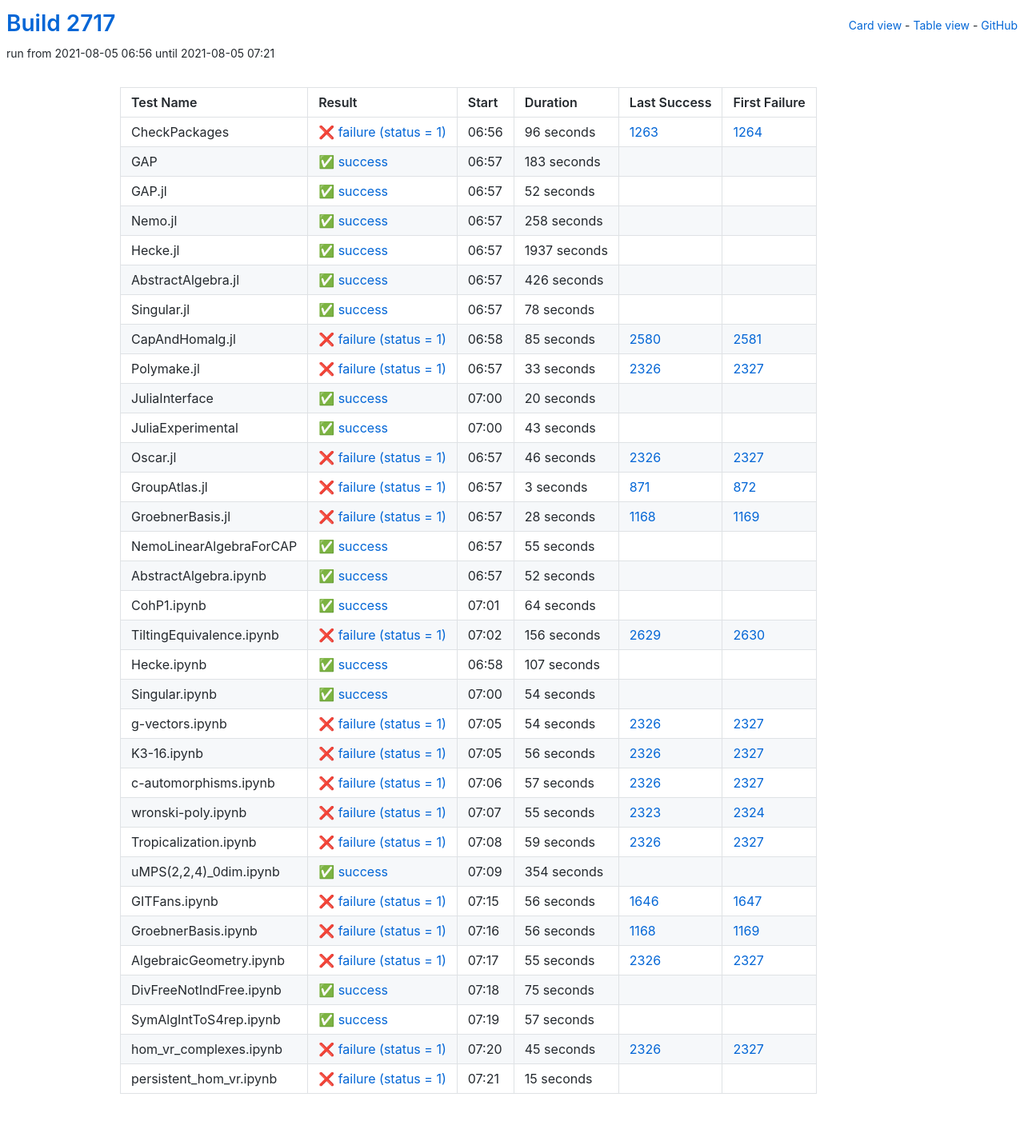
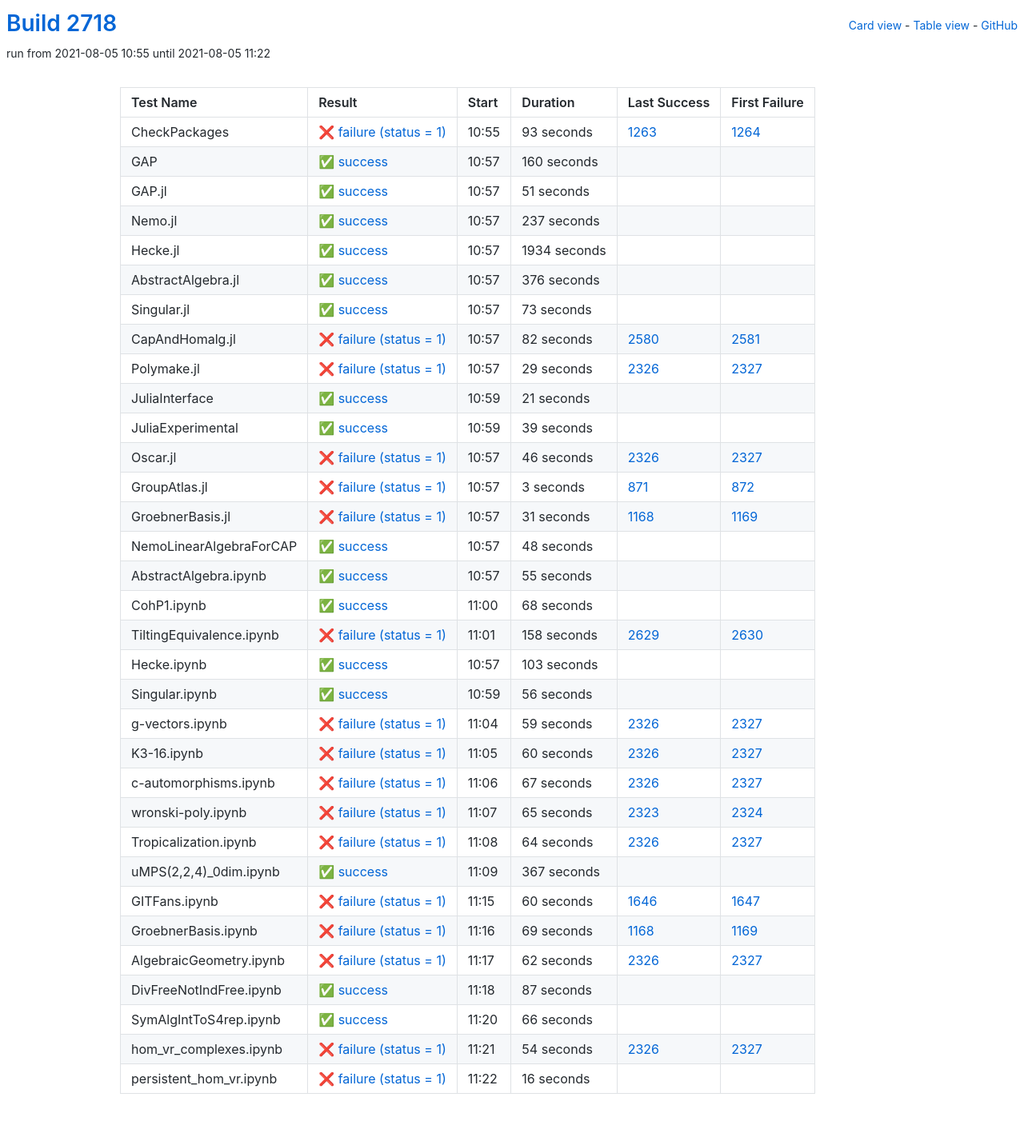
Before and after one commit to oscar-system/oscar-ci-status-stable, a Jekyll site: the page built from table.html, in a window 1280 px wide. Shown: the whole page at 80% size. Built offline with Jekyll 4.4.1, drawn with Linux system fonts in a browser that asks for light colours.

Commit message:
Build #2718

```diff
--- a/_data/ci.yml
+++ b/_data/ci.yml
@@ -1,6 +1,6 @@
 ---
-build: 2717
-build_url: https://oscarci.mathematik.uni-kl.de/job/oscar-stable/2717/
+build: 2718
+build_url: https://oscarci.mathematik.uni-kl.de/job/oscar-stable/2718/
 job: oscar-stable
 organization: oscar-system
 repo: oscar-ci-status-stable
@@ -8,140 +8,140 @@ repourl: https://github.com/oscar-system/oscar-ci-status-stable
 tests:
 - name: CheckPackages
   id: checkpackages
-  log: https://oscarci.mathematik.uni-kl.de/job/oscar-stable/2717/artifact/logs/build-2717/CheckPackages.log
-  start: 2021-08-05 06:56
+  log: https://oscarci.mathematik.uni-kl.de/job/oscar-stable/2718/artifact/logs/build-2718/CheckPackages.log
+  start: 2021-08-05 10:55
   success: false
   exitcode: 1
   status: failure
-  duration: 96
+  duration: 93
   last_success: 1263
   last_success_url: https://oscarci.mathematik.uni-kl.de/job/oscar-stable/1263/
   first_failure: 1264
   first_failure_url: https://oscarci.mathematik.uni-kl.de/job/oscar-stable/1264/
 - name: GAP
   id: gap
-  log: https://oscarci.mathematik.uni-kl.de/job/oscar-stable/2717/artifact/logs/build-2717/GAP.log
-  start: 2021-08-05 06:57
+  log: https://oscarci.mathematik.uni-kl.de/job/oscar-stable/2718/artifact/logs/build-2718/GAP.log
+  start: 2021-08-05 10:57
   success: true
   exitcode: 0
   status: success
-  duration: 183
+  duration: 160
   last_success: false
   last_success_url:
   first_failure: false
   first_failure_url:
 - name: GAP.jl
   id: gap-jl
-  log: https://oscarci.mathematik.uni-kl.de/job/oscar-stable/2717/artifact/logs/build-2717/GAP.jl.log
-  start: 2021-08-05 06:57
+  log: https://oscarci.mathematik.uni-kl.de/job/oscar-stable/2718/artifact/logs/build-2718/GAP.jl.log
+  start: 2021-08-05 10:57
   success: true
   exitcode: 0
   status: success
-  duration: 52
+  duration: 51
   last_success: false
   last_success_url:
   first_failure: false
   first_failure_url:
 - name: Nemo.jl
   id: nemo-jl
-  log: https://oscarci.mathematik.uni-kl.de/job/oscar-stable/2717/artifact/logs/build-2717/Nemo.jl.log
-  start: 2021-08-05 06:57
+  log: https://oscarci.mathematik.uni-kl.de/job/oscar-stable/2718/artifact/logs/build-2718/Nemo.jl.log
+  start: 2021-08-05 10:57
   success: true
   exitcode: 0
   status: success
-  duration: 258
+  duration: 237
   last_success: false
   last_success_url:
   first_failure: false
   first_failure_url:
 - name: Hecke.jl
   id: hecke-jl
-  log: https://oscarci.mathematik.uni-kl.de/job/oscar-stable/2717/artifact/logs/build-2717/Hecke.jl.log
-  start: 2021-08-05 06:57
+  log: https://oscarci.mathematik.uni-kl.de/job/oscar-stable/2718/artifact/logs/build-2718/Hecke.jl.log
+  start: 2021-08-05 10:57
   success: true
   exitcode: 0
   status: success
-  duration: 1937
+  duration: 1934
   last_success: false
   last_success_url:
   first_failure: false
   first_failure_url:
 - name: AbstractAlgebra.jl
   id: abstractalgebra-jl
-  log: https://oscarci.mathematik.uni-kl.de/job/oscar-stable/2717/artifact/logs/build-2717/AbstractAlgebra.jl.log
-  start: 2021-08-05 06:57
+  log: https://oscarci.mathematik.uni-kl.de/job/oscar-stable/2718/artifact/logs/build-2718/AbstractAlgebra.jl.log
+  start: 2021-08-05 10:57
   success: true
   exitcode: 0
   status: success
-  duration: 426
+  duration: 376
   last_success: false
   last_success_url:
   first_failure: false
   first_failure_url:
 - name: Singular.jl
   id: singular-jl
-  log: https://oscarci.mathematik.uni-kl.de/job/oscar-stable/2717/artifact/logs/build-2717/Singular.jl.log
-  start: 2021-08-05 06:57
+  log: https://oscarci.mathematik.uni-kl.de/job/oscar-stable/2718/artifact/logs/build-2718/Singular.jl.log
+  start: 2021-08-05 10:57
   success: true
   exitcode: 0
   status: success
-  duration: 78
+  duration: 73
   last_success: false
   last_success_url:
   first_failure: false
   first_failure_url:
 - name: CapAndHomalg.jl
   id: capandhomalg-jl
-  log: https://oscarci.mathematik.uni-kl.de/job/oscar-stable/2717/artifact/logs/build-2717/CapAndHomalg.jl.log
-  start: 2021-08-05 06:58
+  log: https://oscarci.mathematik.uni-kl.de/job/oscar-stable/2718/artifact/logs/build-2718/CapAndHomalg.jl.log
+  start: 2021-08-05 10:57
   success: false
   exitcode: 1
   status: failure
-  duration: 85
+  duration: 82
   last_success: 2580
   last_success_url: https://oscarci.mathematik.uni-kl.de/job/oscar-stable/2580/
   first_failure: 2581
   first_failure_url: https://oscarci.mathematik.uni-kl.de/job/oscar-stable/2581/
 - name: Polymake.jl
   id: polymake-jl
-  log: https://oscarci.mathematik.uni-kl.de/job/oscar-stable/2717/artifact/logs/build-2717/Polymake.jl.log
-  start: 2021-08-05 06:57
+  log: https://oscarci.mathematik.uni-kl.de/job/oscar-stable/2718/artifact/logs/build-2718/Polymake.jl.log
+  start: 2021-08-05 10:57
   success: false
   exitcode: 1
   status: failure
-  duration: 33
+  duration: 29
   last_success: 2326
   last_success_url: https://oscarci.mathematik.uni-kl.de/job/oscar-stable/2326/
   first_failure: 2327
   first_failure_url: https://oscarci.mathematik.uni-kl.de/job/oscar-stable/2327/
 - name: JuliaInterface
   id: juliainterface
-  log: https://oscarci.mathematik.uni-kl.de/job/oscar-stable/2717/artifact/logs/build-2717/JuliaInterface.log
-  start: 2021-08-05 07:00
+  log: https://oscarci.mathematik.uni-kl.de/job/oscar-stable/2718/artifact/logs/build-2718/JuliaInterface.log
+  start: 2021-08-05 10:59
   success: true
   exitcode: 0
   status: success
-  duration: 20
+  duration: 21
   last_success: false
   last_success_url:
   first_failure: false
   first_failure_url:
 - name: JuliaExperimental
   id: juliaexperimental
-  log: https://oscarci.mathematik.uni-kl.de/job/oscar-stable/2717/artifact/logs/build-2717/JuliaExperimental.log
-  start: 2021-08-05 07:00
+  log: https://oscarci.mathematik.uni-kl.de/job/oscar-stable/2718/artifact/logs/build-2718/JuliaExperimental.log
+  start: 2021-08-05 10:59
   success: true
   exitcode: 0
   status: success
-  duration: 43
+  duration: 39
   last_success: false
   last_success_url:
   first_failure: false
   first_failure_url:
 - name: Oscar.jl
   id: oscar-jl
-  log: https://oscarci.mathematik.uni-kl.de/job/oscar-stable/2717/artifact/logs/build-2717/Oscar.jl.log
-  start: 2021-08-05 06:57
+  log: https://oscarci.mathematik.uni-kl.de/job/oscar-stable/2718/artifact/logs/build-2718/Oscar.jl.log
+  start: 2021-08-05 10:57
   success: false
   exitcode: 1
   status: failure
@@ -152,8 +152,8 @@ tests:
   first_failure_url: https://oscarci.mathematik.uni-kl.de/job/oscar-stable/2327/
 - name: GroupAtlas.jl
   id: groupatlas-jl
-  log: https://oscarci.mathematik.uni-kl.de/job/oscar-stable/2717/artifact/logs/build-2717/GroupAtlas.jl.log
-  start: 2021-08-05 06:57
+  log: https://oscarci.mathematik.uni-kl.de/job/oscar-stable/2718/artifact/logs/build-2718/GroupAtlas.jl.log
+  start: 2021-08-05 10:57
   success: false
   exitcode: 1
   status: failure
@@ -164,20 +164,32 @@ tests:
   first_failure_url: https://oscarci.mathematik.uni-kl.de/job/oscar-stable/872/
 - name: GroebnerBasis.jl
   id: groebnerbasis-jl
-  log: https://oscarci.mathematik.uni-kl.de/job/oscar-stable/2717/artifact/logs/build-2717/GroebnerBasis.jl.log
-  start: 2021-08-05 06:57
+  log: https://oscarci.mathematik.uni-kl.de/job/oscar-stable/2718/artifact/logs/build-2718/GroebnerBasis.jl.log
+  start: 2021-08-05 10:57
   success: false
   exitcode: 1
   status: failure
-  duration: 28
+  duration: 31
   last_success: 1168
   last_success_url: https://oscarci.mathematik.uni-kl.de/job/oscar-stable/1168/
   first_failure: 1169
   first_failure_url: https://oscarci.mathematik.uni-kl.de/job/oscar-stable/1169/
 - name: NemoLinearAlgebraForCAP
   id: nemolinearalgebraforcap
-  log: https://oscarci.mathematik.uni-kl.de/job/oscar-stable/2717/artifact/logs/build-2717/NemoLinearAlgebraForCAP.log
-  start: 2021-08-05 06:57
+  log: https://oscarci.mathematik.uni-kl.de/job/oscar-stable/2718/artifact/logs/build-2718/NemoLinearAlgebraForCAP.log
+  start: 2021-08-05 10:57
+  success: true
+  exitcode: 0
+  status: success
+  duration: 48
+  last_success: false
+  last_success_url:
+  first_failure: false
+  first_failure_url:
+- name: AbstractAlgebra.ipynb
+  id: abstractalgebra-ipynb
+  log: https://oscarci.mathematik.uni-kl.de/job/oscar-stable/2718/artifact/logs/build-2718/AbstractAlgebra.ipynb.log
+  start: 2021-08-05 10:57
   success: true
   exitcode: 0
   status: success
@@ -186,70 +198,190 @@ tests:
   last_success_url:
   first_failure: false
   first_failure_url:
-- name: AbstractAlgebra.ipynb
-  id: abstractalgebra-ipynb
-  log: https://oscarci.mathematik.uni-kl.de/job/oscar-stable/2717/artifact/logs/build-2717/AbstractAlgebra.ipynb.log
-  start: 2021-08-05 06:57
+- name: CohP1.ipynb
+  id: cohp1-ipynb
+  log: https://oscarci.mathematik.uni-kl.de/job/oscar-stable/2718/artifact/logs/build-2718/CohP1.ipynb.log
+  start: 2021-08-05 11:00
   success: true
   exitcode: 0
   status: success
-  duration: 52
-  last_success: false
-  last_success_url:
-  first_failure: false
-  first_failure_url:
-- name: CohP1.ipynb
-  id: cohp1-ipynb
-  log: https://oscarci.mathematik.uni-kl.de/job/oscar-stable/2717/artifact/logs/build-2717/CohP1.ipynb.log
-  start: 2021-08-05 07:01
-  success: true
-  exitcode: 0
-  status: success
-  duration: 64
+  duration: 68
   last_success: false
   last_success_url:
   first_failure: false
   first_failure_url:
 - name: TiltingEquivalence.ipynb
   id: tiltingequivalence-ipynb
-  log: https://oscarci.mathematik.uni-kl.de/job/oscar-stable/2717/artifact/logs/build-2717/TiltingEquivalence.ipynb.log
-  start: 2021-08-05 07:02
+  log: https://oscarci.mathematik.uni-kl.de/job/oscar-stable/2718/artifact/logs/build-2718/TiltingEquivalence.ipynb.log
+  start: 2021-08-05 11:01
   success: false
   exitcode: 1
   status: failure
-  duration: 156
+  duration: 158
   last_success: 2629
   last_success_url: https://oscarci.mathematik.uni-kl.de/job/oscar-stable/2629/
   first_failure: 2630
   first_failure_url: https://oscarci.mathematik.uni-kl.de/job/oscar-stable/2630/
 - name: Hecke.ipynb
   id: hecke-ipynb
-  log: https://oscarci.mathematik.uni-kl.de/job/oscar-stable/2717/artifact/logs/build-2717/Hecke.ipynb.log
-  start: 2021-08-05 06:58
+  log: https://oscarci.mathematik.uni-kl.de/job/oscar-stable/2718/artifact/logs/build-2718/Hecke.ipynb.log
+  start: 2021-08-05 10:57
   success: true
   exitcode: 0
   status: success
-  duration: 107
+  duration: 103
   last_success: false
   last_success_url:
   first_failure: false
   first_failure_url:
 - name: Singular.ipynb
   id: singular-ipynb
-  log: https://oscarci.mathematik.uni-kl.de/job/oscar-stable/2717/artifact/logs/build-2717/Singular.ipynb.log
-  start: 2021-08-05 07:00
+  log: https://oscarci.mathematik.uni-kl.de/job/oscar-stable/2718/artifact/logs/build-2718/Singular.ipynb.log
+  start: 2021-08-05 10:59
   success: true
   exitcode: 0
   status: success
-  duration: 54
+  duration: 56
   last_success: false
   last_success_url:
   first_failure: false
   first_failure_url:
 - name: g-vectors.ipynb
   id: g-vectors-ipynb
-  log: https://oscarci.mathematik.uni-kl.de/job/oscar-stable/2717/artifact/logs/build-2717/g-vectors.ipynb.log
-  start: 2021-08-05 07:05
+  log: https://oscarci.mathematik.uni-kl.de/job/oscar-stable/2718/artifact/logs/build-2718/g-vectors.ipynb.log
+  start: 2021-08-05 11:04
+  success: false
+  exitcode: 1
+  status: failure
+  duration: 59
+  last_success: 2326
+  last_success_url: https://oscarci.mathematik.uni-kl.de/job/oscar-stable/2326/
+  first_failure: 2327
+  first_failure_url: https://oscarci.mathematik.uni-kl.de/job/oscar-stable/2327/
+- name: K3-16.ipynb
+  id: k3-16-ipynb
+  log: https://oscarci.mathematik.uni-kl.de/job/oscar-stable/2718/artifact/logs/build-2718/K3-16.ipynb.log
+  start: 2021-08-05 11:05
+  success: false
+  exitcode: 1
+  status: failure
+  duration: 60
+  last_success: 2326
+  last_success_url: https://oscarci.mathematik.uni-kl.de/job/oscar-stable/2326/
+  first_failure: 2327
+  first_failure_url: https://oscarci.mathematik.uni-kl.de/job/oscar-stable/2327/
+- name: c-automorphisms.ipynb
+  id: c-automorphisms-ipynb
+  log: https://oscarci.mathematik.uni-kl.de/job/oscar-stable/2718/artifact/logs/build-2718/c-automorphisms.ipynb.log
+  start: 2021-08-05 11:06
+  success: false
+  exitcode: 1
+  status: failure
+  duration: 67
+  last_success: 2326
+  last_success_url: https://oscarci.mathematik.uni-kl.de/job/oscar-stable/2326/
+  first_failure: 2327
+  first_failure_url: https://oscarci.mathematik.uni-kl.de/job/oscar-stable/2327/
+- name: wronski-poly.ipynb
+  id: wronski-poly-ipynb
+  log: https://oscarci.mathematik.uni-kl.de/job/oscar-stable/2718/artifact/logs/build-2718/wronski-poly.ipynb.log
+  start: 2021-08-05 11:07
+  success: false
+  exitcode: 1
+  status: failure
+  duration: 65
+  last_success: 2323
+  last_success_url: https://oscarci.mathematik.uni-kl.de/job/oscar-stable/2323/
+  first_failure: 2324
+  first_failure_url: https://oscarci.mathematik.uni-kl.de/job/oscar-stable/2324/
+- name: Tropicalization.ipynb
+  id: tropicalization-ipynb
+  log: https://oscarci.mathematik.uni-kl.de/job/oscar-stable/2718/artifact/logs/build-2718/Tropicalization.ipynb.log
+  start: 2021-08-05 11:08
+  success: false
+  exitcode: 1
+  status: failure
+  duration: 64
+  last_success: 2326
+  last_success_url: https://oscarci.mathematik.uni-kl.de/job/oscar-stable/2326/
+  first_failure: 2327
+  first_failure_url: https://oscarci.mathematik.uni-kl.de/job/oscar-stable/2327/
+- name: uMPS(2,2,4)_0dim.ipynb
+  id: umps-2-2-4-0dim-ipynb
+  log: https://oscarci.mathematik.uni-kl.de/job/oscar-stable/2718/artifact/logs/build-2718/uMPS-2-2-4-_0dim.ipynb.log
+  start: 2021-08-05 11:09
+  success: true
+  exitcode: 0
+  status: success
+  duration: 367
+  last_success: false
+  last_success_url:
+  first_failure: false
+  first_failure_url:
+- name: GITFans.ipynb
+  id: gitfans-ipynb
+  log: https://oscarci.mathematik.uni-kl.de/job/oscar-stable/2718/artifact/logs/build-2718/GITFans.ipynb.log
+  start: 2021-08-05 11:15
+  success: false
+  exitcode: 1
+  status: failure
+  duration: 60
+  last_success: 1646
+  last_success_url: https://oscarci.mathematik.uni-kl.de/job/oscar-stable/1646/
+  first_failure: 1647
+  first_failure_url: https://oscarci.mathematik.uni-kl.de/job/oscar-stable/1647/
+- name: GroebnerBasis.ipynb
+  id: groebnerbasis-ipynb
+  log: https://oscarci.mathematik.uni-kl.de/job/oscar-stable/2718/artifact/logs/build-2718/GroebnerBasis.ipynb.log
+  start: 2021-08-05 11:16
+  success: false
+  exitcode: 1
+  status: failure
+  duration: 69
+  last_success: 1168
+  last_success_url: https://oscarci.mathematik.uni-kl.de/job/oscar-stable/1168/
+  first_failure: 1169
+  first_failure_url: https://oscarci.mathematik.uni-kl.de/job/oscar-stable/1169/
+- name: AlgebraicGeometry.ipynb
+  id: algebraicgeometry-ipynb
+  log: https://oscarci.mathematik.uni-kl.de/job/oscar-stable/2718/artifact/logs/build-2718/AlgebraicGeometry.ipynb.log
+  start: 2021-08-05 11:17
+  success: false
+  exitcode: 1
+  status: failure
+  duration: 62
+  last_success: 2326
+  last_success_url: https://oscarci.mathematik.uni-kl.de/job/oscar-stable/2326/
+  first_failure: 2327
+  first_failure_url: https://oscarci.mathematik.uni-kl.de/job/oscar-stable/2327/
+- name: DivFreeNotIndFree.ipynb
+  id: divfreenotindfree-ipynb
+  log: https://oscarci.mathematik.uni-kl.de/job/oscar-stable/2718/artifact/logs/build-2718/DivFreeNotIndFree.ipynb.log
+  start: 2021-08-05 11:18
+  success: true
+  exitcode: 0
+  status: success
+  duration: 87
+  last_success: false
+  last_success_url:
+  first_failure: false
+  first_failure_url:
+- name: SymAlgIntToS4rep.ipynb
+  id: symalginttos4rep-ipynb
+  log: https://oscarci.mathematik.uni-kl.de/job/oscar-stable/2718/artifact/logs/build-2718/SymAlgIntToS4rep.ipynb.log
+  start: 2021-08-05 11:20
+  success: true
+  exitcode: 0
+  status: success
+  duration: 66
+  last_success: false
+  last_success_url:
+  first_failure: false
+  first_failure_url:
+- name: hom_vr_complexes.ipynb
+  id: hom-vr-complexes-ipynb
+  log: https://oscarci.mathematik.uni-kl.de/job/oscar-stable/2718/artifact/logs/build-2718/hom_vr_complexes.ipynb.log
+  start: 2021-08-05 11:21
   success: false
   exitcode: 1
   status: failure
@@ -258,147 +390,15 @@ tests:
   last_success_url: https://oscarci.mathematik.uni-kl.de/job/oscar-stable/2326/
   first_failure: 2327
   first_failure_url: https://oscarci.mathematik.uni-kl.de/job/oscar-stable/2327/
-- name: K3-16.ipynb
-  id: k3-16-ipynb
-  log: https://oscarci.mathematik.uni-kl.de/job/oscar-stable/2717/artifact/logs/build-2717/K3-16.ipynb.log
-  start: 2021-08-05 07:05
+- name: persistent_hom_vr.ipynb
+  id: persistent-hom-vr-ipynb
+  log: https://oscarci.mathematik.uni-kl.de/job/oscar-stable/2718/artifact/logs/build-2718/persistent_hom_vr.ipynb.log
+  start: 2021-08-05 11:22
   success: false
   exitcode: 1
   status: failure
-  duration: 56
-  last_success: 2326
-  last_success_url: https://oscarci.mathematik.uni-kl.de/job/oscar-stable/2326/
-  first_failure: 2327
-  first_failure_url: https://oscarci.mathematik.uni-kl.de/job/oscar-stable/2327/
-- name: c-automorphisms.ipynb
-  id: c-automorphisms-ipynb
-  log: https://oscarci.mathematik.uni-kl.de/job/oscar-stable/2717/artifact/logs/build-2717/c-automorphisms.ipynb.log
-  start: 2021-08-05 07:06
-  success: false
-  exitcode: 1
-  status: failure
-  duration: 57
-  last_success: 2326
-  last_success_url: https://oscarci.mathematik.uni-kl.de/job/oscar-stable/2326/
-  first_failure: 2327
-  first_failure_url: https://oscarci.mathematik.uni-kl.de/job/oscar-stable/2327/
-- name: wronski-poly.ipynb
-  id: wronski-poly-ipynb
-  log: https://oscarci.mathematik.uni-kl.de/job/oscar-stable/2717/artifact/logs/build-2717/wronski-poly.ipynb.log
-  start: 2021-08-05 07:07
-  success: false
-  exitcode: 1
-  status: failure
-  duration: 55
-  last_success: 2323
-  last_success_url: https://oscarci.mathematik.uni-kl.de/job/oscar-stable/2323/
-  first_failure: 2324
-  first_failure_url: https://oscarci.mathematik.uni-kl.de/job/oscar-stable/2324/
-- name: Tropicalization.ipynb
-  id: tropicalization-ipynb
-  log: https://oscarci.mathematik.uni-kl.de/job/oscar-stable/2717/artifact/logs/build-2717/Tropicalization.ipynb.log
-  start: 2021-08-05 07:08
-  success: false
-  exitcode: 1
-  status: failure
-  duration: 59
-  last_success: 2326
-  last_success_url: https://oscarci.mathematik.uni-kl.de/job/oscar-stable/2326/
-  first_failure: 2327
-  first_failure_url: https://oscarci.mathematik.uni-kl.de/job/oscar-stable/2327/
-- name: uMPS(2,2,4)_0dim.ipynb
-  id: umps-2-2-4-0dim-ipynb
-  log: https://oscarci.mathematik.uni-kl.de/job/oscar-stable/2717/artifact/logs/build-2717/uMPS-2-2-4-_0dim.ipynb.log
-  start: 2021-08-05 07:09
-  success: true
-  exitcode: 0
-  status: success
-  duration: 354
+  duration: 16
   last_success: false
   last_success_url:
   first_failure: false
   first_failure_url:
-- name: GITFans.ipynb
-  id: gitfans-ipynb
-  log: https://oscarci.mathematik.uni-kl.de/job/oscar-stable/2717/artifact/logs/build-2717/GITFans.ipynb.log
-  start: 2021-08-05 07:15
-  success: false
-  exitcode: 1
-  status: failure
-  duration: 56
-  last_success: 1646
-  last_success_url: https://oscarci.mathematik.uni-kl.de/job/oscar-stable/1646/
-  first_failure: 1647
-  first_failure_url: https://oscarci.mathematik.uni-kl.de/job/oscar-stable/1647/
-- name: GroebnerBasis.ipynb
-  id: groebnerbasis-ipynb
-  log: https://oscarci.mathematik.uni-kl.de/job/oscar-stable/2717/artifact/logs/build-2717/GroebnerBasis.ipynb.log
-  start: 2021-08-05 07:16
-  success: false
-  exitcode: 1
-  status: failure
-  duration: 56
-  last_success: 1168
-  last_success_url: https://oscarci.mathematik.uni-kl.de/job/oscar-stable/1168/
-  first_failure: 1169
-  first_failure_url: https://oscarci.mathematik.uni-kl.de/job/oscar-stable/1169/
-- name: AlgebraicGeometry.ipynb
-  id: algebraicgeometry-ipynb
-  log: https://oscarci.mathematik.uni-kl.de/job/oscar-stable/2717/artifact/logs/build-2717/AlgebraicGeometry.ipynb.log
-  start: 2021-08-05 07:17
-  success: false
-  exitcode: 1
-  status: failure
-  duration: 55
-  last_success: 2326
-  last_success_url: https://oscarci.mathematik.uni-kl.de/job/oscar-stable/2326/
-  first_failure: 2327
-  first_failure_url: https://oscarci.mathematik.uni-kl.de/job/oscar-stable/2327/
-- name: DivFreeNotIndFree.ipynb
-  id: divfreenotindfree-ipynb
-  log: https://oscarci.mathematik.uni-kl.de/job/oscar-stable/2717/artifact/logs/build-2717/DivFreeNotIndFree.ipynb.log
-  start: 2021-08-05 07:18
-  success: true
-  exitcode: 0
-  status: success
-  duration: 75
-  last_success: false
-  last_success_url:
-  first_failure: false
-  first_failure_url:
-- name: SymAlgIntToS4rep.ipynb
-  id: symalginttos4rep-ipynb
-  log: https://oscarci.mathematik.uni-kl.de/job/oscar-stable/2717/artifact/logs/build-2717/SymAlgIntToS4rep.ipynb.log
-  start: 2021-08-05 07:19
-  success: true
-  exitcode: 0
-  status: success
-  duration: 57
-  last_success: false
-  last_success_url:
-  first_failure: false
-  first_failure_url:
-- name: hom_vr_complexes.ipynb
-  id: hom-vr-complexes-ipynb
-  log: https://oscarci.mathematik.uni-kl.de/job/oscar-stable/2717/artifact/logs/build-2717/hom_vr_complexes.ipynb.log
-  start: 2021-08-05 07:20
-  success: false
-  exitcode: 1
-  status: failure
-  duration: 45
-  last_success: 2326
-  last_success_url: https://oscarci.mathematik.uni-kl.de/job/oscar-stable/2326/
-  first_failure: 2327
-  first_failure_url: https://oscarci.mathematik.uni-kl.de/job/oscar-stable/2327/
-- name: persistent_hom_vr.ipynb
-  id: persistent-hom-vr-ipynb
-  log: https://oscarci.mathematik.uni-kl.de/job/oscar-stable/2717/artifact/logs/build-2717/persistent_hom_vr.ipynb.log
-  start: 2021-08-05 07:21
-  success: false
-  exitcode: 1
-  status: failure
-  duration: 15
-  last_success: false
-  last_success_url:
-  first_failure: false
-  first_failure_url:
```
Also changed, not shown: README.md.
